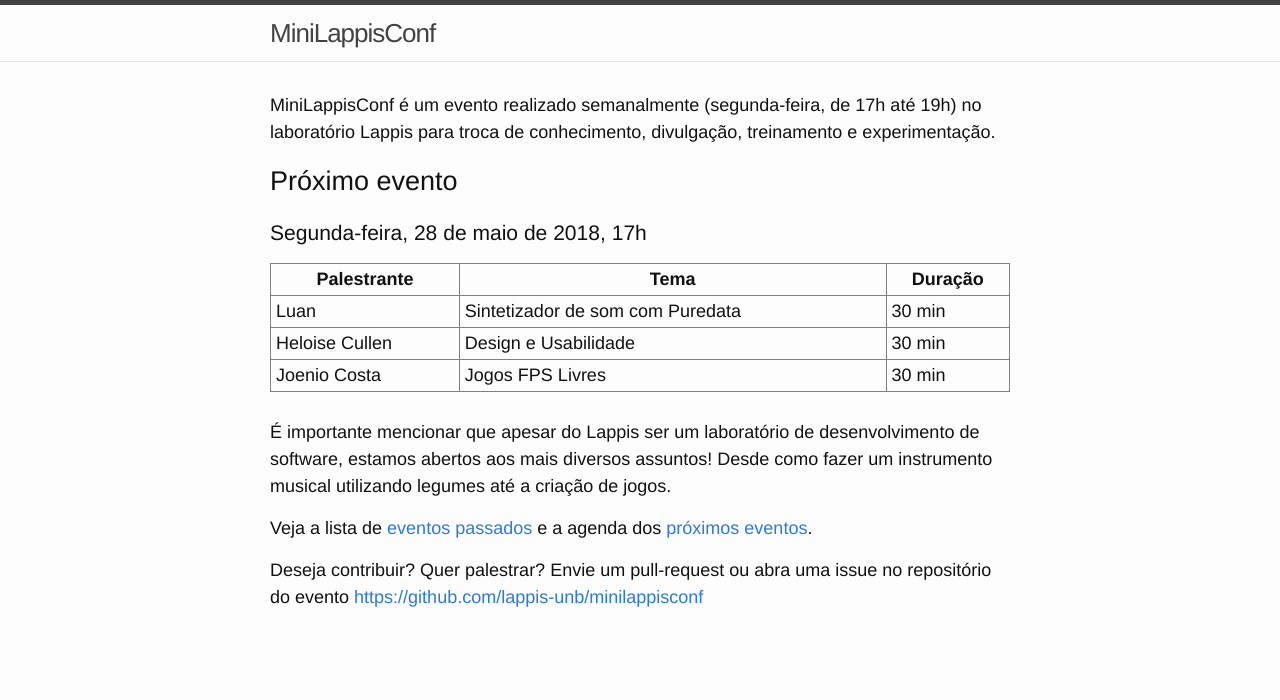
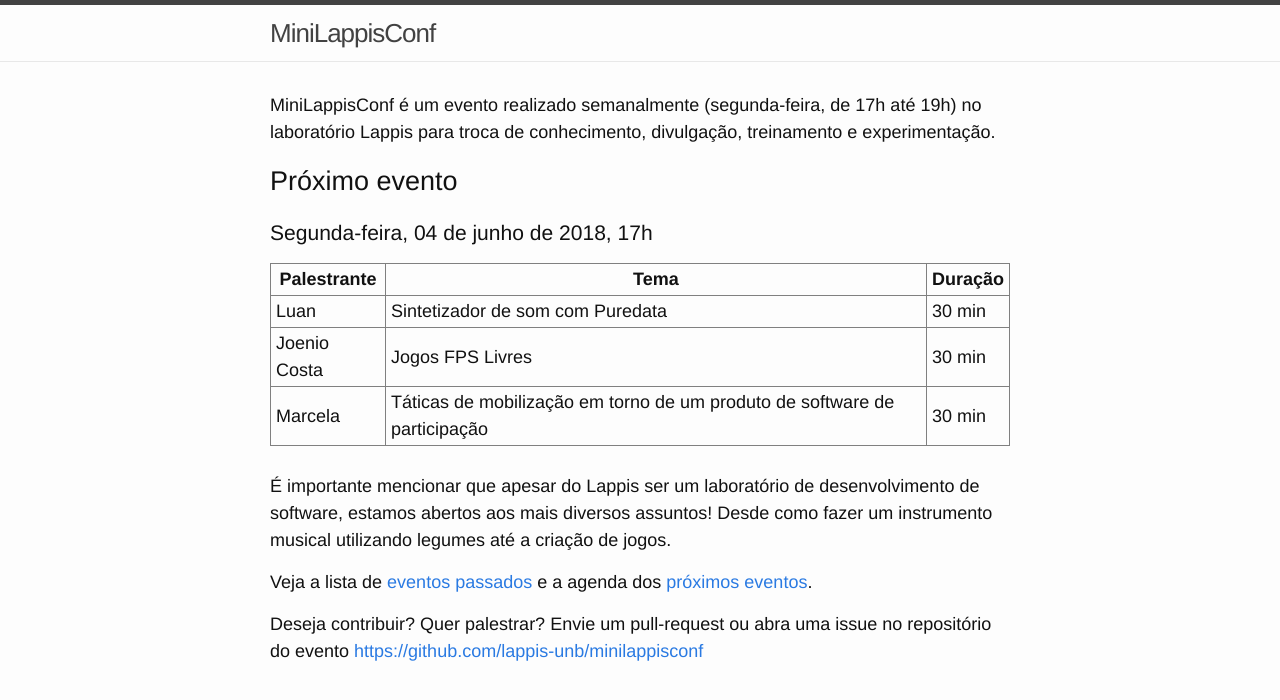
Before and after one commit to lappis-unb/MiniLappisConf, a Jekyll site: the page built from index.md, in a window 1280 px wide. Shown: the top 700 px of the page. Built offline with Jekyll 4.4.1, drawn with Linux system fonts in a browser that asks for light colours.

Commit message:
evento de hoje (28 de maio) adiado

```diff
--- a/index.md
+++ b/index.md
@@ -8,13 +8,13 @@ e experimentação.
 
 ## Próximo evento
 
-### Segunda-feira, 28 de maio de 2018, 17h
+### Segunda-feira, 04 de junho de 2018, 17h
 
 | Palestrante     | Tema                                    | Duração |
 | --------------- | --------------------------------------- | ------- |
 | Luan            | Sintetizador de som com Puredata        | 30 min  |
-| Heloise Cullen  | Design e Usabilidade                    | 30 min  |
 | Joenio Costa    | Jogos FPS Livres                        | 30 min  |
+| Marcela         | Táticas de mobilização em torno de um produto de software de participação | 30 min |
 
 <br/>
 É importante mencionar que apesar do Lappis ser um laboratório de
```
Also changed, not shown: agenda.md (+2 -1 lines), passados.md (+4 -0 lines).
